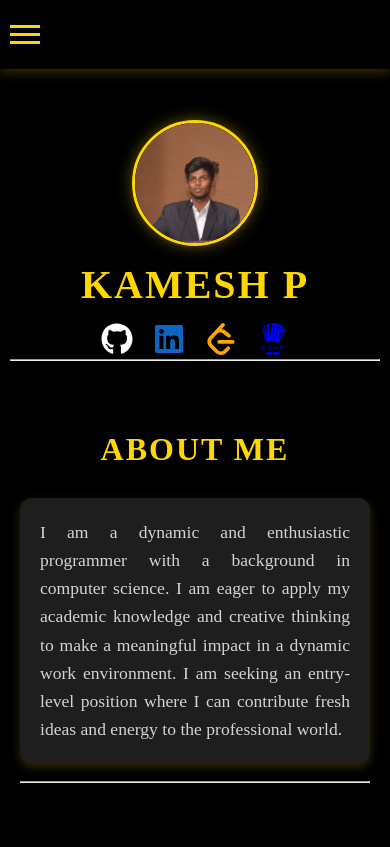
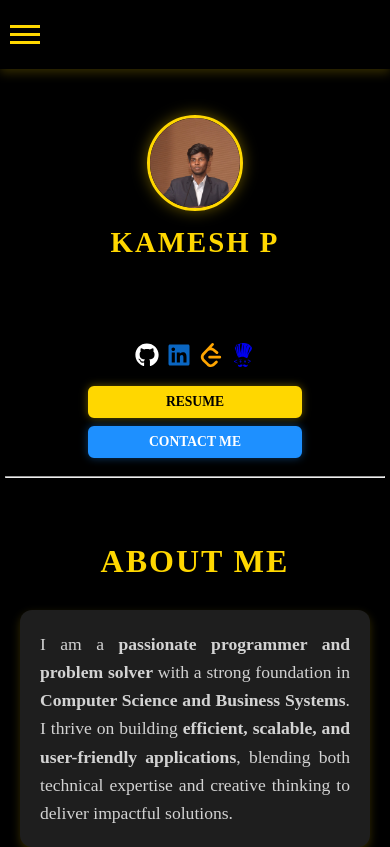
Before and after one commit to kameshp1815/React-Portfolio, a React (Vite) app: page / in a window 390 px wide. Shown: the top 847 px of the page. Built offline with nearby package versions, Linux system fonts and the light colour scheme.

Commit message:
resume update

```diff
--- a/src/Components/About/About.jsx
+++ b/src/Components/About/About.jsx
@@ -5,13 +5,20 @@ const About = () => {
     <section id="about" className="about">
       <h2 className="title">About Me</h2>
       <p className="description">
-        I am a dynamic and enthusiastic programmer with a background in computer science.
-        I am eager to apply my academic knowledge and creative thinking to make a meaningful
-        impact in a dynamic work environment. I am seeking an entry-level position where I can
-        contribute fresh ideas and energy to the professional world.
+        I am a <strong>passionate programmer and problem solver</strong> with a strong foundation in
+        <strong> Computer Science and Business Systems</strong>. I thrive on building
+        <strong> efficient, scalable, and user-friendly applications</strong>, blending both technical expertise
+        and creative thinking to deliver impactful solutions.
       </p>
-      <br></br>
-      <hr></hr>
+      <br />
+      <p className="description">
+        I am always eager to <strong>learn, innovate, and collaborate</strong> on exciting projects. My goal is to contribute to
+        cutting-edge technologies and grow as a <strong>full-stack developer</strong> while continuously improving my skills.
+      </p>
+
+
+      <br />
+      <hr />
     </section>
   );
 };
--- a/src/Components/Certificates/Certificates.css
+++ b/src/Components/Certificates/Certificates.css
@@ -12,7 +12,9 @@
     margin-bottom: 30px;
     letter-spacing: 2px;
   }
-
+  h3{
+    color: yellow;
+  }
   /* Grid Layout */
   .certificateGrid {
     display: grid;
--- a/src/Components/Certificates/Certificates.jsx
+++ b/src/Components/Certificates/Certificates.jsx
@@ -21,10 +21,11 @@ const Certificates = () => {
         <div className="certificateCard">
           <SiInfosys className="certificateIcon infosysIcon" />
           <h3>Infosys Springboard</h3>
+          <br />
           <ul>
             <li>Python Foundation</li>
+            <li>TechA Web Development using HTML & CSS</li>
             <li>TechA Salesforce</li>
-            <li>TechA Web Development using HTML & CSS</li>
           </ul>
         </div>
 
@@ -32,6 +33,7 @@ const Certificates = () => {
         <div className="certificateCard">
           <SiCoursera className="certificateIcon courseraIcon" />
           <h3>Coursera</h3>
+          <br />
           <ul>
             <li>HTML, CSS, and JavaScript for Web Developers</li>
           </ul>
--- a/src/Components/Header/Header.css
+++ b/src/Components/Header/Header.css
@@ -53,16 +53,153 @@
 }
 
 /* Specific Icon Colors */
-  .github { color: #FFFFFF; } /* White */
-  .linkedin { color: #0A66C2; } /* LinkedIn Blue */
-  .leetcode { color: #FFA500; } /* Orange */
+.github {
+  color: #FFFFFF; /* White */
+}
 
-  /* Hover Effects */
+.linkedin {
+  color: #0A66C2; /* LinkedIn Blue */
+}
+
+.leetcode {
+  color: #FFA500; /* Orange */
+}
+
+/* Hover Effects for Icons */
 .icon:hover {
   transform: scale(1.2);
 }
 
-  /* Hover Color Change */
-  .github:hover { color: #C0A060; } /* Muted Gold */
-  .linkedin:hover { color: #1E90FF; } /* Electric Blue */
-  .leetcode:hover { color: #FFD700; } /* Soft Gold */
+.github:hover {
+  color: #C0A060; /* Muted Gold */
+}
+
+.linkedin:hover {
+  color: #1E90FF; /* Electric Blue */
+}
+
+.leetcode:hover {
+  color: #FFD700; /* Soft Gold */
+}
+
+/* Buttons Container */
+.buttons {
+  display: flex;
+  justify-content: center;
+  gap: 15px;
+  margin-top: 15px;
+}
+
+/* Resume & Contact Buttons - Reduced Size */
+.resumeButton,
+.contactButton {
+  padding: 8px 15px; /* Reduced padding */
+  font-size: 1rem; /* Reduced font size */
+  font-weight: bold;
+  text-transform: uppercase;
+  text-decoration: none;
+  border-radius: 6px; /* Smaller border radius */
+  border: 2px solid transparent;
+  transition: all 0.3s ease;
+  text-align: center;
+}
+
+/* Download Resume Button */
+.resumeButton {
+  background-color: #FFD700; /* Gold */
+  color: #000000; /* Black text */
+  border: 2px solid #FFD700;
+  box-shadow: 0 0 8px rgba(255, 215, 0, 0.4); /* Softer shadow */
+}
+
+.resumeButton:hover {
+  background-color: transparent;
+  color: #FFD700;
+  border: 2px solid #FFD700;
+  box-shadow: 0 0 12px rgba(255, 215, 0, 0.7);
+  transform: scale(1.04);
+}
+
+/* Contact Me Button */
+.contactButton {
+  background-color: #1E90FF; /* Electric Blue */
+  color: #FFFFFF;
+  border: 2px solid #1E90FF;
+  box-shadow: 0 0 8px rgba(30, 144, 255, 0.4);
+}
+
+.contactButton:hover {
+  background-color: transparent;
+  color: #1E90FF;
+  border: 2px solid #1E90FF;
+  box-shadow: 0 0 12px rgba(30, 144, 255, 0.7);
+  transform: scale(1.04);
+}
+
+/* Mobile Optimization */
+@media (max-width: 768px) {
+  .header {
+    padding: 15px 5px;
+  }
+
+  .profilePic {
+    width: 100px;
+    height: 100px;
+  }
+
+  .name {
+    font-size: 2rem;
+  }
+
+  .socialLinks {
+    gap: 10px;
+    flex-wrap: wrap;
+  }
+
+  .icon {
+    font-size: 1.8rem;
+  }
+
+  .buttons {
+    flex-direction: column; /* Stack buttons vertically */
+    align-items: center;
+    gap: 10px;
+  }
+
+  .resumeButton,
+  .contactButton {
+    width: 75%; /* Wider buttons for better touch experience */
+    padding: 7px 12px;
+    font-size: 0.9rem;
+  }
+}
+
+@media (max-width: 480px) {
+  .profilePic {
+    width: 90px;
+    height: 90px;
+  }
+
+  .name {
+    font-size: 1.8rem;
+  }
+
+  .socialLinks {
+    gap: 8px;
+  }
+
+  .icon {
+    font-size: 1.5rem;
+  }
+
+  .buttons {
+    gap: 8px;
+  }
+
+  .resumeButton,
+  .contactButton {
+    width: 50%;
+    padding: 6px 10px;
+    font-size: 0.85rem;
+  }
+}
--- a/src/Components/Header/Header.jsx
+++ b/src/Components/Header/Header.jsx
@@ -1,6 +1,6 @@
 import "./Header.css";
 import { FaGithub, FaLinkedin } from "react-icons/fa";
-import { SiCodechef,SiLeetcode } from "react-icons/si";
+import { SiCodechef, SiLeetcode } from "react-icons/si";
 import profilePic from "../../assets/kamesh.jpg";
 
 const Header = () => {
@@ -9,21 +9,29 @@ const Header = () => {
       <div className="profileContainer">
         <img src={profilePic} alt="Kamesh P" className="profilePic" />
         <h1 className="name">KAMESH P</h1>
+        <h2 className="tagline">Full-Stack Developer | Problem Solver</h2>
       </div>
+
       <div className="socialLinks">
-        <a href="https://github.com/kameshp1815" target="_blank" rel="noopener noreferrer">
+        <a href="https://github.com/kameshp1815" target="_blank" rel="noopener noreferrer" title="GitHub">
           <FaGithub className="icon github" />
         </a>
-        <a href="https://www.linkedin.com/in/kamesh-p-8049082b3/" target="_blank" rel="noopener noreferrer">
+        <a href="https://www.linkedin.com/in/kamesh-p-8049082b3/" target="_blank" rel="noopener noreferrer" title="LinkedIn">
           <FaLinkedin className="icon linkedin" />
         </a>
-        <a href="https://leetcode.com/u/kameshkamesh3876/" target="_blank" rel="noopener noreferrer">
+        <a href="https://leetcode.com/u/kameshkamesh3876/" target="_blank" rel="noopener noreferrer" title="LeetCode">
           <SiLeetcode className="icon leetcode" />
         </a>
-        <a href="https://www.codechef.com/users/kamesh08" target="_blank" rel="noopener noreferrer">
+        <a href="https://www.codechef.com/users/kamesh08" target="_blank" rel="noopener noreferrer" title="CodeChef">
           <SiCodechef className="icon codechef" />
         </a>
       </div>
+
+      <div className="buttons">
+        <a href="/src/assets/resume.pdf" download className="resumeButton"> Resume</a>
+        <a href="mailto:kameshkamesh3876@gmail.com" className="contactButton">Contact Me</a>
+      </div>
+    <br />
       <hr />
     </header>
   );
--- a/src/index.css
+++ b/src/index.css
@@ -2,6 +2,17 @@
   margin: 0;
   padding: 0;
 }
-body{
+body {
+  overflow-x: hidden;  /* Prevents scrolling on the X-axis */
+  margin: 0;            /* Removes any default margin */
+  padding: 0;           /* Removes any default padding */
   background-color: black;
+
 }
+
+
+/* Optional: Ensure that the HTML element covers full width */
+html {
+  width: 100%;
+  overflow-x: hidden;  /* Prevents horizontal overflow on the HTML element */
+}
```
Also changed, not shown: 1 other file (tests, documents, lock files or other folders). Lines whose indentation alone changed are shown as unchanged.
